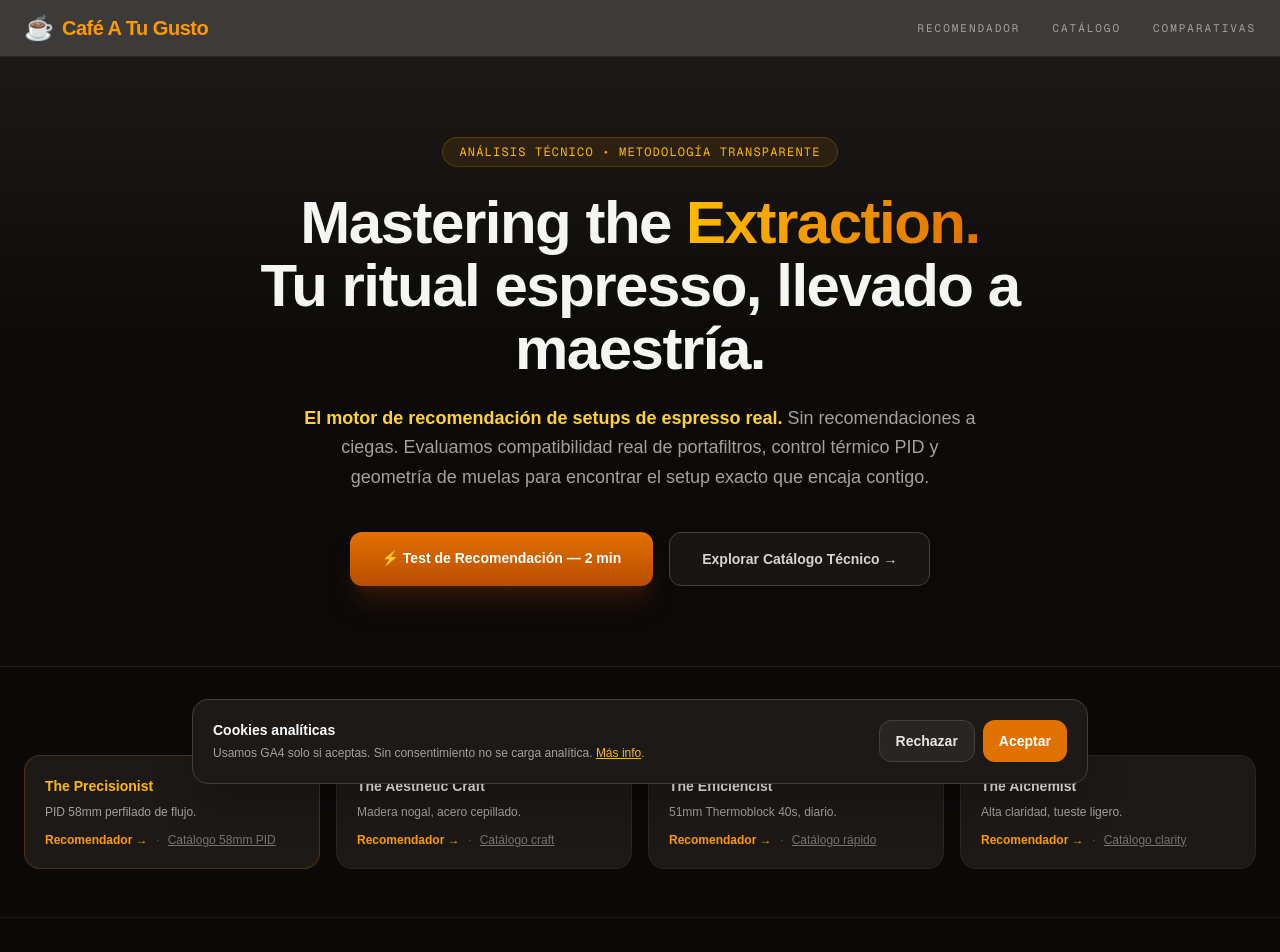
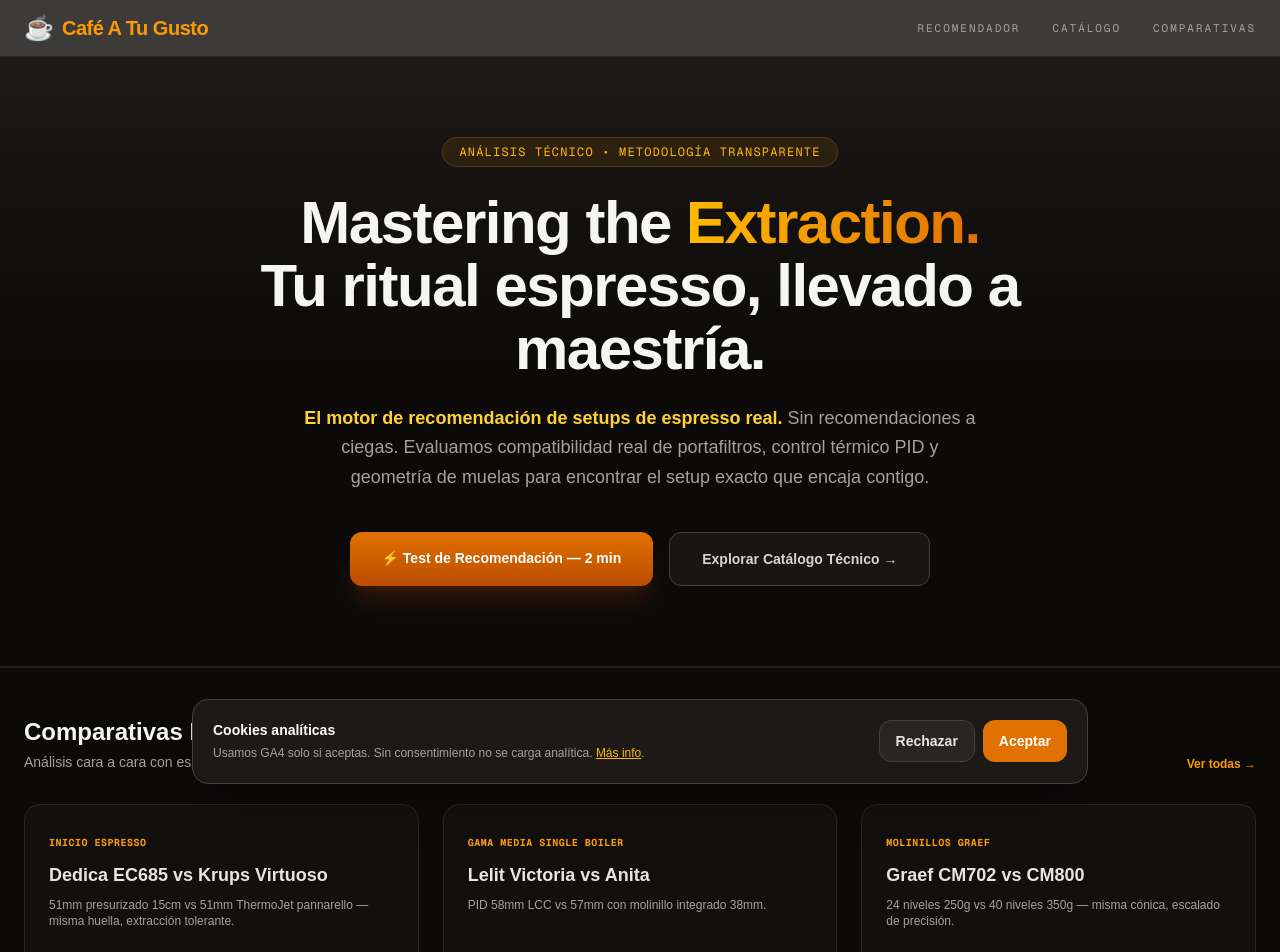
Before and after one commit to ReplikanteK/cafeatugusto, a Next.js app: page / in a window 1280 px wide. Shown: the top 952 px of the page. Built offline with nearby package versions, Linux system fonts and the light colour scheme; no server answers.

Commit message:
remove(home): quita seccion Arquetipos de Barista Domestico (Aesthetic sin dato material, Alchemist a molinillos)

```diff
--- a/src/app/page.tsx
+++ b/src/app/page.tsx
@@ -28,49 +28,6 @@ export default function HomePage() {
               <Link href="/catalogo" className="rounded-xl border border-stone-700 bg-stone-900/80 px-8 py-4 text-sm font-bold text-stone-300 hover:bg-stone-800 hover:border-amber-500/30 transition-all">
                 Explorar Catálogo Técnico →
               </Link>
-            </div>
-          </div>
-        </section>
-        <section className="py-12 px-4 sm:px-6 mx-auto max-w-7xl">
-          <p className="text-center text-xs font-mono tracking-widest text-stone-500 mb-6 uppercase">
-            Arquetipos de Barista Doméstico — atajo sin fricción
-          </p>
-          <div className="grid grid-cols-1 sm:grid-cols-2 md:grid-cols-4 gap-4">
-            <div className="rounded-2xl bg-stone-900 border border-amber-500/20 p-5 hover:border-amber-500/40 transition-all">
-              <p className="text-sm font-black text-amber-400">The Precisionist</p>
-              <p className="text-xs text-stone-400 mt-2">PID 58mm perfilado de flujo.</p>
-              <div className="mt-3 flex gap-2 text-xs">
-                <Link href="/recomendador?archetype=precisionist" className="font-bold text-amber-500 hover:underline">Recomendador →</Link>
-                <span className="text-stone-600">·</span>
-                <Link href="/catalogo?archetype=precisionist" className="text-stone-500 hover:text-amber-400 underline">Catálogo 58mm PID</Link>
-              </div>
-            </div>
-            <div className="rounded-2xl bg-stone-900 border border-stone-800 p-5 hover:border-amber-500/30 transition-all">
-              <p className="text-sm font-bold text-stone-200">The Aesthetic Craft</p>
-              <p className="text-xs text-stone-400 mt-2">Madera nogal, acero cepillado.</p>
-              <div className="mt-3 flex gap-2 text-xs">
-                <Link href="/recomendador?archetype=aesthetic" className="font-bold text-amber-500 hover:underline">Recomendador →</Link>
-                <span className="text-stone-600">·</span>
-                <Link href="/catalogo?archetype=aesthetic" className="text-stone-500 hover:text-amber-400 underline">Catálogo craft</Link>
-              </div>
-            </div>
-            <div className="rounded-2xl bg-stone-900 border border-stone-800 p-5 hover:border-amber-500/30 transition-all">
-              <p className="text-sm font-bold text-stone-200">The Efficiencist</p>
-              <p className="text-xs text-stone-400 mt-2">51mm Thermoblock 40s, diario.</p>
-              <div className="mt-3 flex gap-2 text-xs">
-                <Link href="/recomendador?archetype=efficiencist" className="font-bold text-amber-500 hover:underline">Recomendador →</Link>
-                <span className="text-stone-600">·</span>
-                <Link href="/catalogo?archetype=efficiencist" className="text-stone-500 hover:text-amber-400 underline">Catálogo rápido</Link>
-              </div>
-            </div>
-            <div className="rounded-2xl bg-stone-900 border border-stone-800 p-5 hover:border-amber-500/30 transition-all">
-              <p className="text-sm font-bold text-stone-200">The Alchemist</p>
-              <p className="text-xs text-stone-400 mt-2">Alta claridad, tueste ligero.</p>
-              <div className="mt-3 flex gap-2 text-xs">
-                <Link href="/recomendador?archetype=alchemist" className="font-bold text-amber-500 hover:underline">Recomendador →</Link>
-                <span className="text-stone-600">·</span>
-                <Link href="/catalogo?archetype=alchemist" className="text-stone-500 hover:text-amber-400 underline">Catálogo clarity</Link>
-              </div>
             </div>
           </div>
         </section>
```
